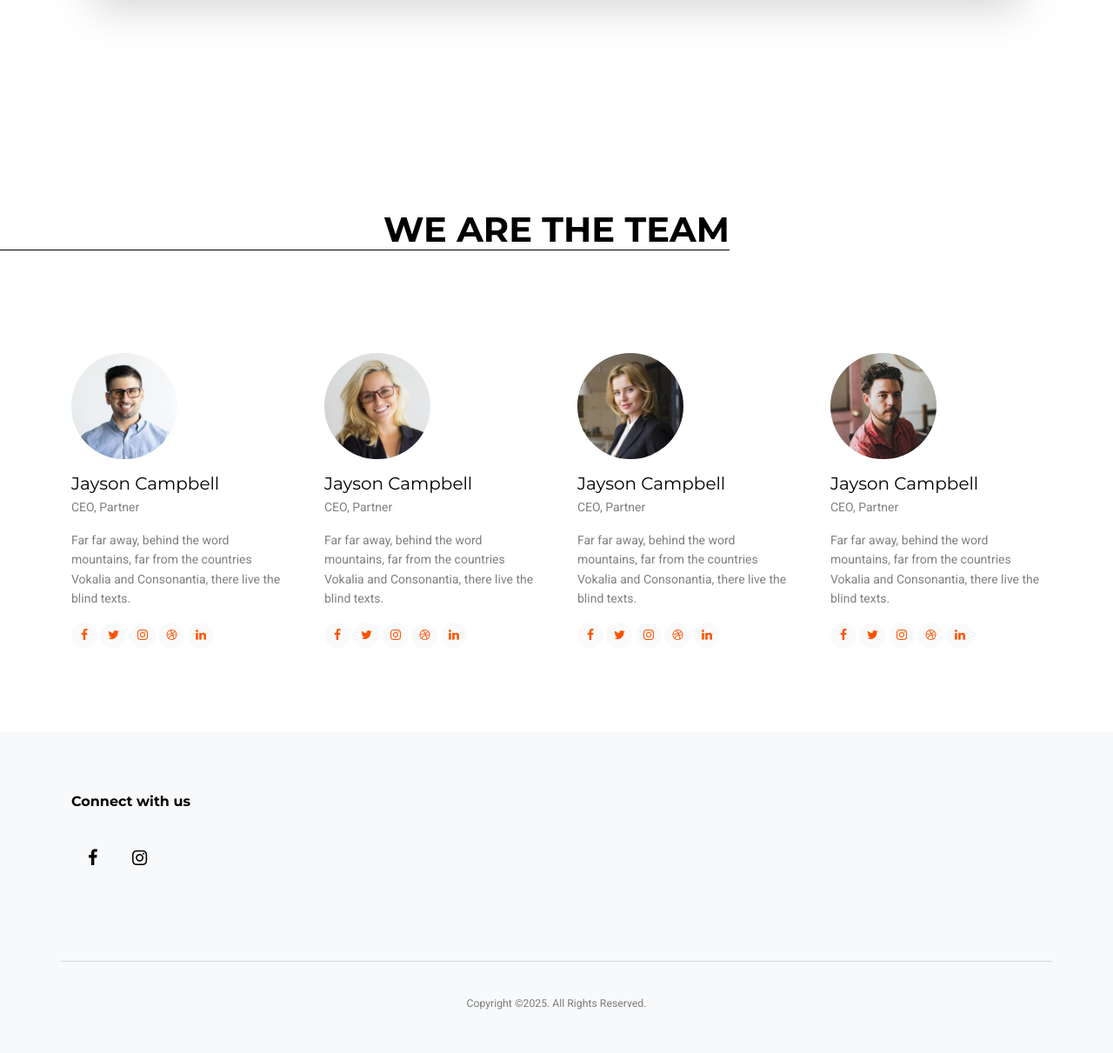
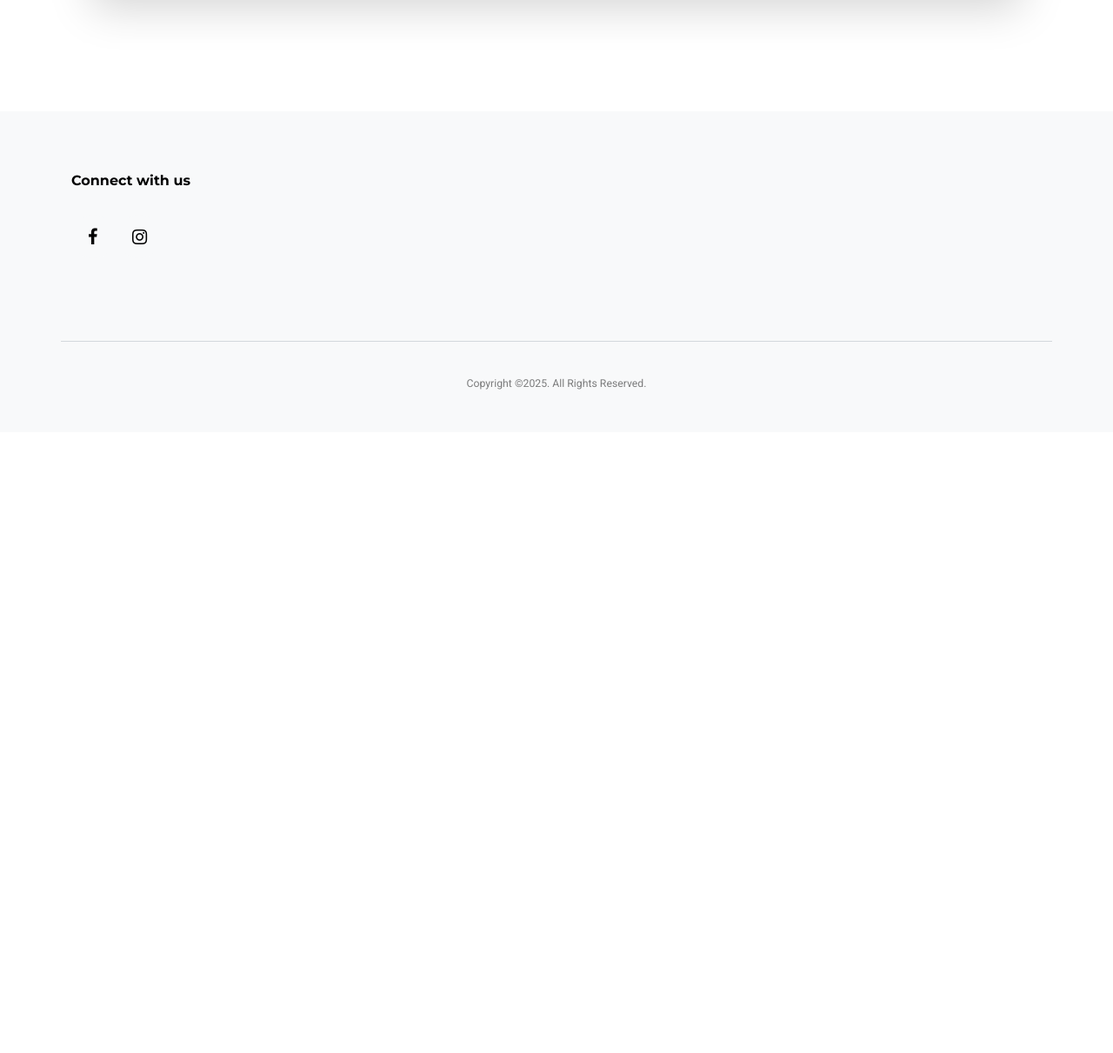
Before and after one commit to nikos99/arch_website, a Django app: page /about.html in a window 1280 px wide. Shown: the part 2497-3708 px from the top of the page at 87% size. After the commit the page ends 2945 px from the top, so only its background shows below. Run offline with Django 4.2, Linux system fonts and the light colour scheme; some libraries are stand-ins or nearby versions; some web fonts are replaced.

Commit message:
quick fix

```diff
--- a/untree.co-archiark/about.html
+++ b/untree.co-archiark/about.html
@@ -160,7 +160,7 @@
 	</div>
 
 
-	<div class="section sec-team sec-4 pb-5">
+	<!-- <div class="section sec-team sec-4 pb-5">
 		<div class="container">
 			<div class="row mb-5">
 				<div class="col-lg-6 mx-auto text-center">
@@ -233,7 +233,7 @@
 			</div>
 
 		</div>
-	</div>
+	</div> -->
 
 
 
--- a/website/back/about2.html
+++ b/website/back/about2.html
@@ -89,7 +89,7 @@
 	</div>
 
 
-	<div class="section sec-team sec-4 pb-5">
+	<!-- <div class="section sec-team sec-4 pb-5">
 		<div class="container">
 			<div class="row mb-5">
 				<div class="col-lg-6 mx-auto text-center">
@@ -163,7 +163,7 @@
 
 		</div>
 	</div>
-
+ -->
 
 
 
--- a/website/templates/about.html
+++ b/website/templates/about.html
@@ -175,7 +175,7 @@
 
 
 
-<div class="section sec-team sec-4 pb-5">
+<!-- <div class="section sec-team sec-4 pb-5">
 	<div class="container">
 		<div class="row mb-5">
 			<div class="col-lg-6 mx-auto text-center">
@@ -256,7 +256,7 @@
 		</div>
 
 	</div>
-</div>
+</div> -->
 
 
 
```
